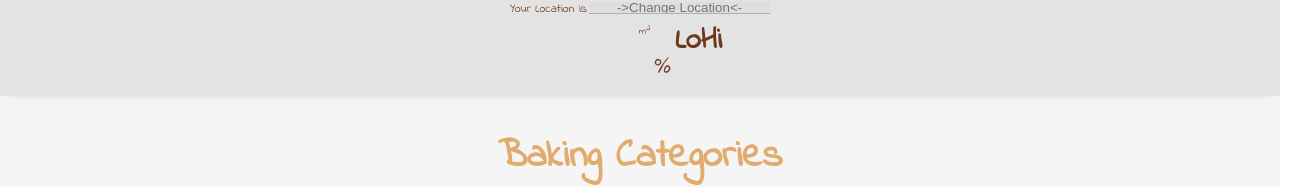
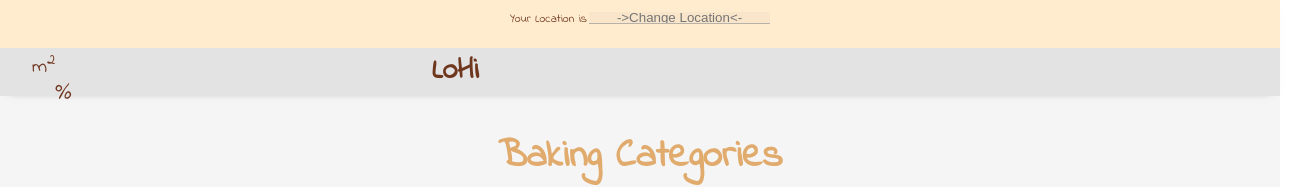
Before and after one commit to LoHi-Turing/lo-hi, a React (Create React App) app: page /#/all-categories in a window 1280 px wide. Shown: the top 187 px of the page, 1312 px wide, since content can reach past the window. Built offline with nearby package versions, Linux system fonts and the light colour scheme; no server answers; a web font is replaced by a local one.

Commit message:
Add Style to the information elevation and humidity

```diff
--- a/src/components/AllCategories/AllCategories.css
+++ b/src/components/AllCategories/AllCategories.css
@@ -4,7 +4,6 @@
   height: 78vh;
   /* width: 100%;  */
   background-color: #9e9e9e1a;
-  /* box-shadow: inset 0px 4px 20px 1px rgb(158 158 158 / 45%); */
 }
 
 .baking-categories-title {
--- a/src/components/Header/Header.css
+++ b/src/components/Header/Header.css
@@ -18,18 +18,24 @@
   justify-content: center;
   text-align: center;
   align-items: baseline;
+  padding-top: 10px;
   width: 100vw;
-  margin: 0;
+  min-height: 40%;
+  background-color: blanchedalmond;
+  /* margin-top: %; */
 }
 
 .location-info {
   display: flex;
+  width: 100vw;
+  max-height: 20%;
   margin-left: 5%;
 }
 
 .location-data {
   display: flex;
-  margin: 5%;
+  flex-direction: row;
+  width: 400px;
 }
 
 .p-location {
@@ -38,9 +44,13 @@
 }
 
 .p-elevation {
-  font-size: 10px;
+  font-size: 20px;
   margin: 0;
-  width: 20px;
+}
+
+.p-humidity {
+  /* font-size: 20px; */
+  margin: 0;
 }
 
 .location {
@@ -58,7 +68,6 @@
   background-color: #9e9e9e12;
   /* color: #70371f; */
   color:black;
-  /* width: fit-content; */
 }
 
 .company-name {
```
